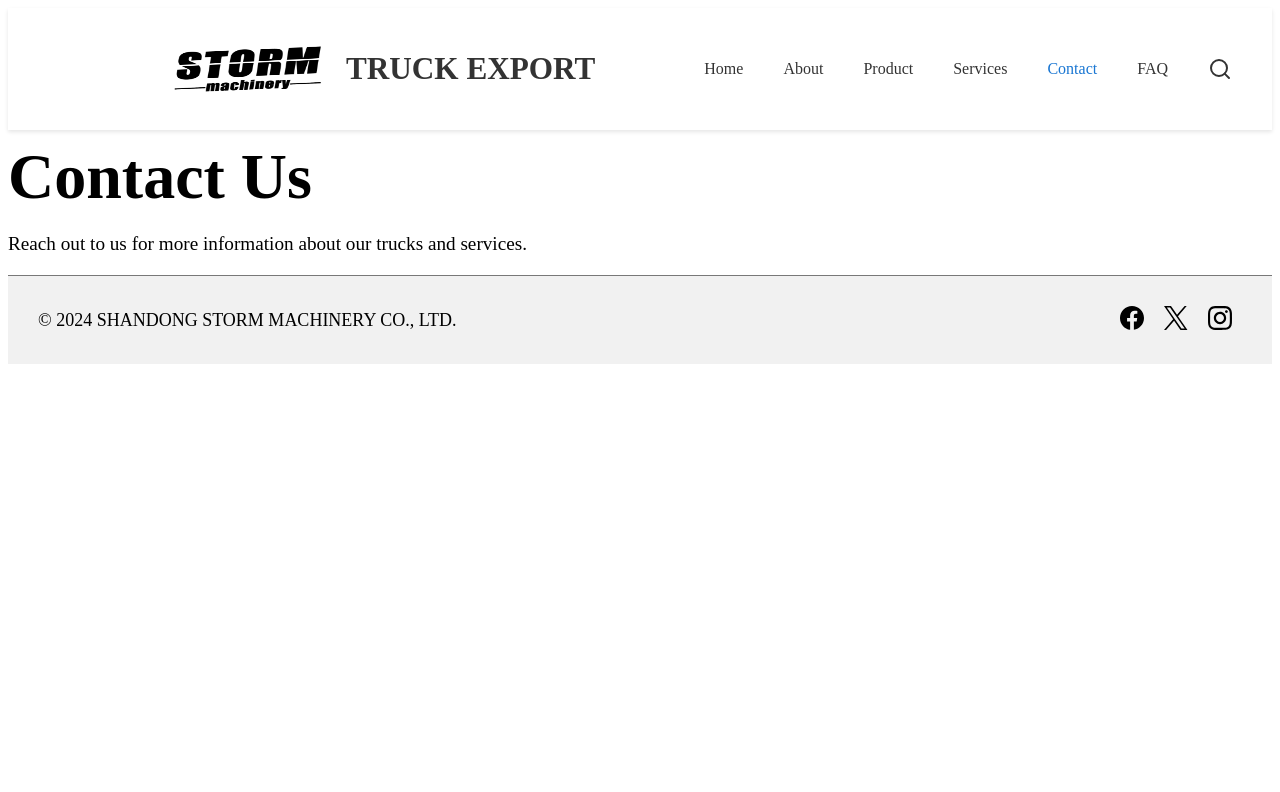
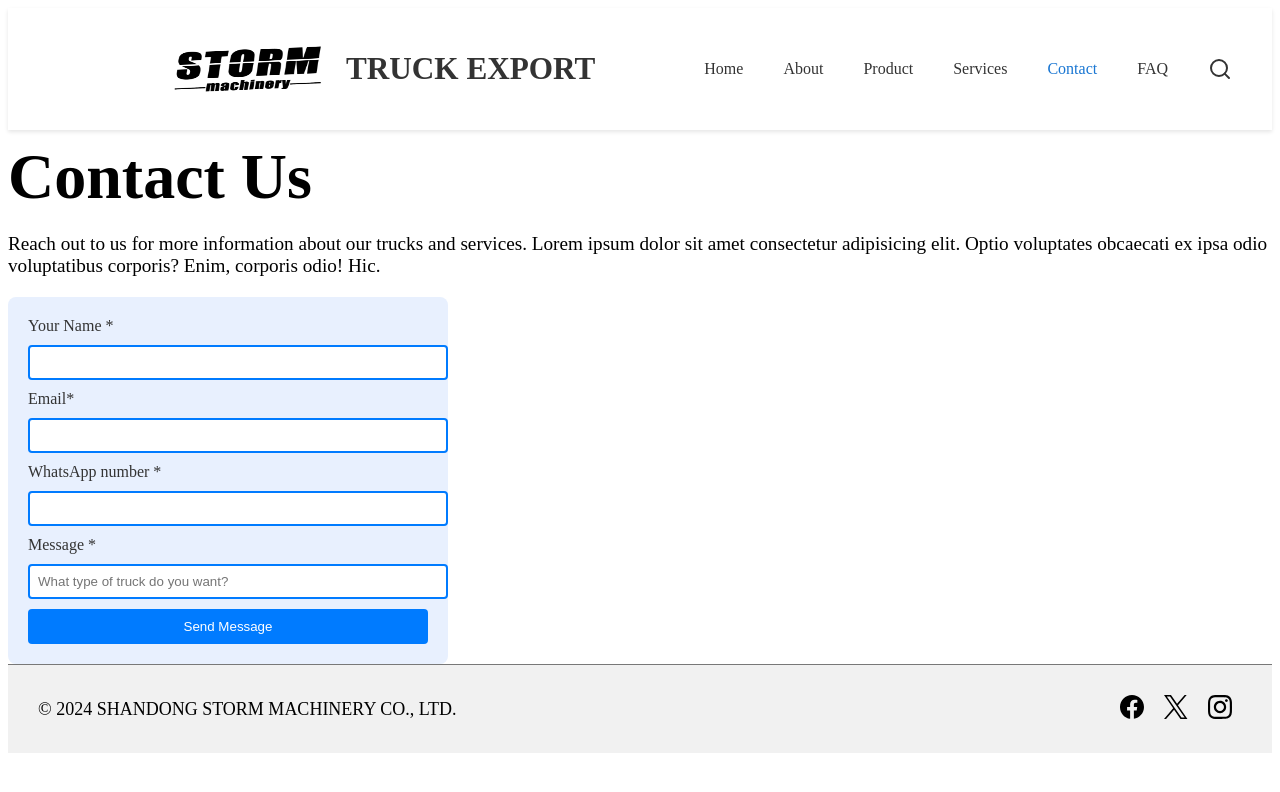
Before and after one commit to SAMIULLAH2105/Storm-Machinery-Clone, a React (Vite) app: page /contact in a window 1280 px wide. Shown: the top 792 px of the page. Built offline with nearby package versions, Linux system fonts and the light colour scheme.

Commit message:
Contact Page Modification

```diff
--- a/package.json
+++ b/package.json
@@ -10,6 +10,7 @@
     "preview": "vite preview"
   },
   "dependencies": {
+    "nodemailer": "^6.9.15",
     "react": "^18.3.1",
     "react-dom": "^18.3.1",
     "react-router-dom": "^6.26.2"
--- a/src/App.jsx
+++ b/src/App.jsx
@@ -9,6 +9,7 @@ function App() {
     <div className="App">
       <Navbar />
       <Outlet />
+
       <Footer/>
     </div>
   );
--- /dev/null
+++ b/src/components/ContactForm.jsx
@@ -0,0 +1,88 @@
+import React, { useState } from "react";
+import styles from "./ContactForm.module.css";
+
+function ContactForm() {
+  const [formData, setFormData] = useState({
+    name: "",
+    email: "",
+    message: "",
+  });
+
+  const handleChange = (e) => {
+    const { name, value } = e.target;
+    setFormData((prevFormData) => ({
+      ...prevFormData,
+      [name]: value,
+    }));
+  };
+
+  const handleSubmit = async (e) => {
+    e.preventDefault();
+
+    try {
+      const response = await fetch("http://localhost:5000/send-email", {
+        method: "POST",
+        headers: {
+          "Content-Type": "application/json",
+        },
+        body: JSON.stringify(formData),
+      });
+
+      if (response.ok) {
+        alert("Email sent successfully!");
+      } else {
+        alert("Error sending email.");
+      }
+    } catch (error) {
+      console.error("Error:", error);
+      alert("Error sending email.");
+    }
+  };
+
+
+  return (
+    <form onSubmit={handleSubmit} className={styles.inquiry}>
+      <label htmlFor="name">Your Name *</label>
+      <input
+        type="text"
+        id="name"
+        name="name"
+        value={formData.name}
+        onChange={handleChange}
+        required
+      />
+      <label htmlFor="email">Email*</label>
+      <input
+        type="email"
+        name="email"
+        value={formData.email}
+        onChange={handleChange}
+        required
+      />
+      <label htmlFor="whatsappNumber">WhatsApp number *</label>
+      <input
+        type="text"
+        id="whatsappNumber"
+        name="whatsappNumber"
+        value={formData.whatsappNumber}
+        onChange={handleChange}
+        required
+      />
+
+      <label htmlFor="message">Message *</label>
+      <input
+        type="text"
+        id="message"
+        name="message"
+        placeholder="What type of truck do you want?"
+        value={formData.message}
+        onChange={handleChange}
+        required
+      />
+
+      <button type="submit">Send Message</button>
+    </form>
+  );
+}
+
+export default ContactForm;
--- /dev/null
+++ b/src/components/ContactForm.module.css
@@ -0,0 +1,29 @@
+.inquiry {
+  max-width: 400px;
+  background-color: #e8f0fe;
+  padding: 20px;
+  border-radius: 8px;
+}
+
+.inquiry label {
+  font-size: 16px;
+  color: #333;
+}
+
+.inquiry input {
+  width: 100%;
+  padding: 8px;
+  margin: 10px 0;
+  border: 2px solid #007BFF;
+  border-radius: 4px;
+}
+
+.inquiry button {
+  width: 100%;
+  padding: 10px;
+  background-color: #007BFF;
+  color: white;
+  border: none;
+  border-radius: 4px;
+  cursor: pointer;
+}
--- a/src/pages/Contact.jsx
+++ b/src/pages/Contact.jsx
@@ -1,11 +1,14 @@
 import React from 'react';
+import ContactForm from '../components/ContactForm';
 
 function Contact() {
   return (
     <div className="contact">
       <h1>Contact Us</h1>
-      <p>Reach out to us for more information about our trucks and services.</p>
+      <p>Reach out to us for more information about our trucks and services. Lorem ipsum dolor sit amet consectetur adipisicing elit. Optio voluptates obcaecati ex ipsa odio voluptatibus corporis? Enim, corporis odio! Hic.</p>
+      <ContactForm/>
     </div>
+
   );
 }
 
```
Also changed, not shown: 1 other file (tests, documents, lock files or other folders).
